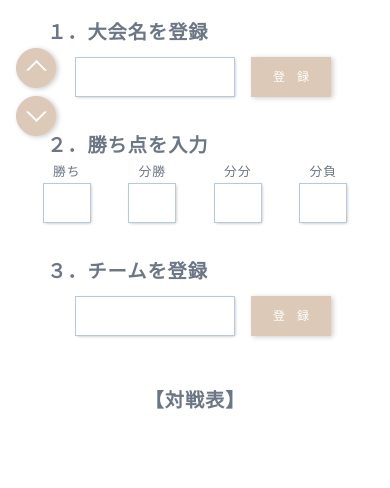
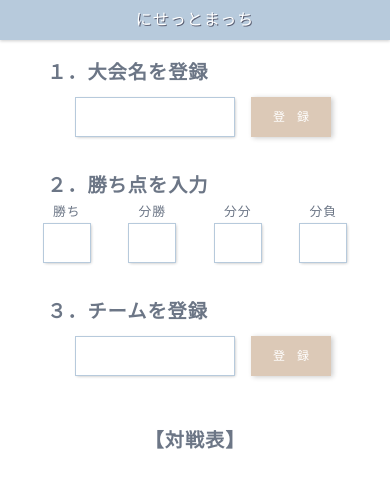
Before and after one commit to tetsu-hira/2set, a React (Create React App) app: page / in a window 390 px wide. Shown: the top 488 px of the page. Built offline with nearby package versions, Linux system fonts and the light colour scheme; a web font is replaced by a local one.

Commit message:
操作順がわかりやすいようにUI修正

```diff
--- a/public/css/style.css
+++ b/public/css/style.css
@@ -131,7 +131,14 @@ button {
 }
 @media screen and (max-width: 600px) {
   .Header .WebTitle {
-    display: none;
+    margin: auto;
+    font-size: 1em;
+    text-align: center;
+    height: 40px;
+    line-height: 40px;
+    left: 0;
+    width: 100%;
+    position: initial;
   }
 }
 
--- a/src/App.tsx
+++ b/src/App.tsx
@@ -1,13 +1,11 @@
 import React from 'react';
 import './App.css';
-import Header from './components/Header';
 import Footer from './components/Footer';
 import Process from './components/Process';
 
 const App: React.FC = () => {
   return (
     <div className="App">
-      <Header />
       <Process />
       <Footer />
     </div>
--- a/src/components/Header.tsx
+++ b/src/components/Header.tsx
@@ -8,17 +8,6 @@ import { useEffect } from "react";
 const Header: React.FC = () => {
   const [ title, setTitle ] = useState<string>("→この文章を消して大会名や部門名を入力←")
 
-  const changeTitle = (e:any) => {
-    setTitle(e.target.value);
-  }
-  const titleClear = () => {
-    setTitle('');
-  }
-  const returnTitle = () => {
-    if (!title) {
-      setTitle("→この文章を消して大会名や部門名を入力←");
-    }
-  }
 
   useEffect(() => {
     // Update the document title using the browser API
--- a/src/components/Process.tsx
+++ b/src/components/Process.tsx
@@ -426,6 +426,13 @@ const Process: React.FC = () => {
 
 
   return (
+    <>
+      <div className="Header">
+      { (!title) ?
+        <div className="WebTitle">にせっとまっち</div> :
+        <div className="WebTitle">{title}</div>
+      }
+      </div>
       <div className="Process">
         <div className="ProcessContainer">
           <div className="ProcessMain">
@@ -491,8 +498,12 @@ const Process: React.FC = () => {
                   <button className="FormContent__button" type="submit" onClick={addList}>登　録</button>
                 </div>
               </div>
+              { list.length > 0 &&
               <div className="upButton"  onClick={returnTop}></div>
+              }
+              { list.length > 0 &&
               <div className="downButton"  onClick={goBottom}></div>
+              }
             </div>
             <div className="Result">
               <h1 className="title">【対戦表】</h1>
@@ -585,6 +596,7 @@ const Process: React.FC = () => {
           </div>
         </div>
       </div>
+    </>
   )
 }
 
```
Also changed, not shown: sass/Module/Header.scss (+8 -1 lines). Lines whose indentation alone changed are shown as unchanged.
